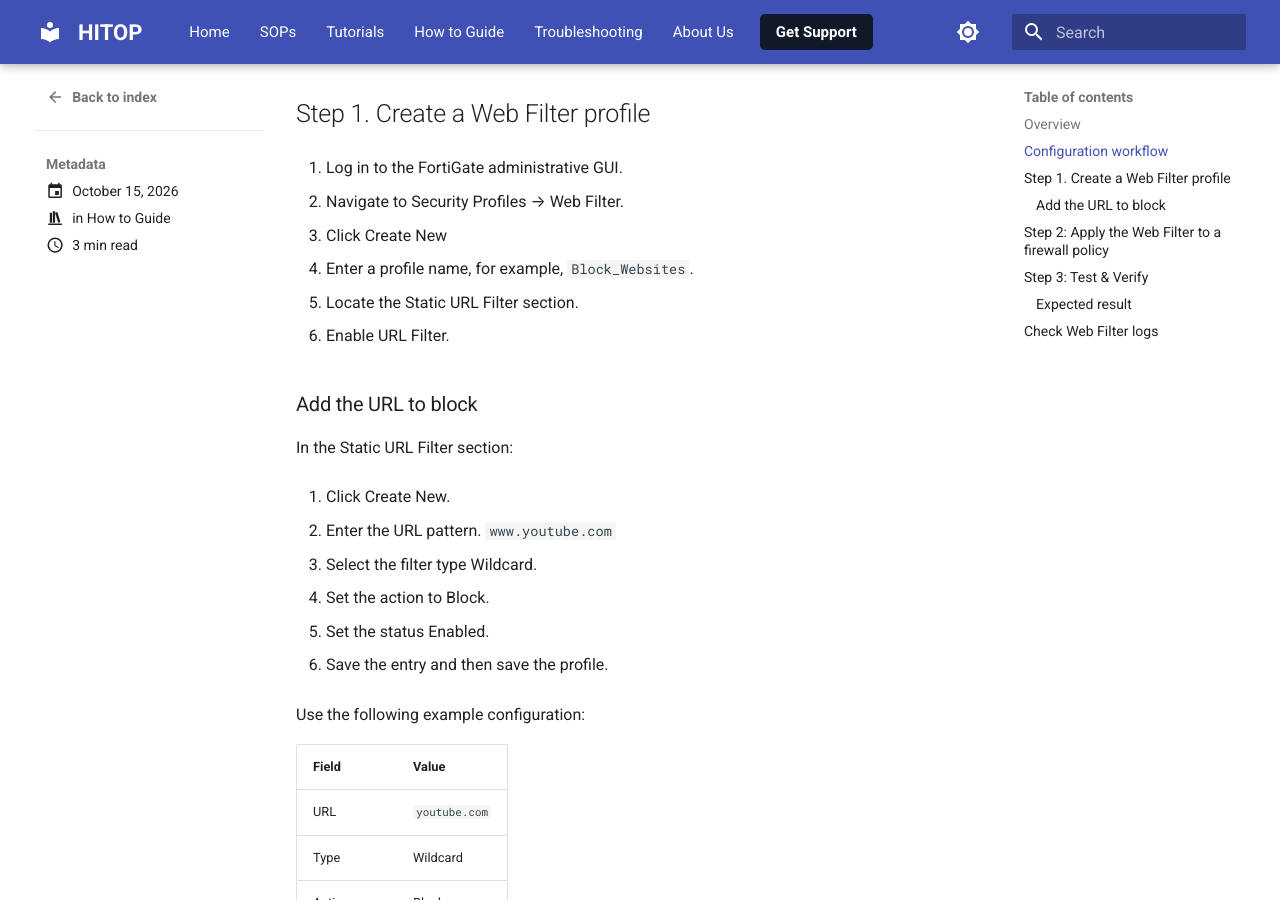
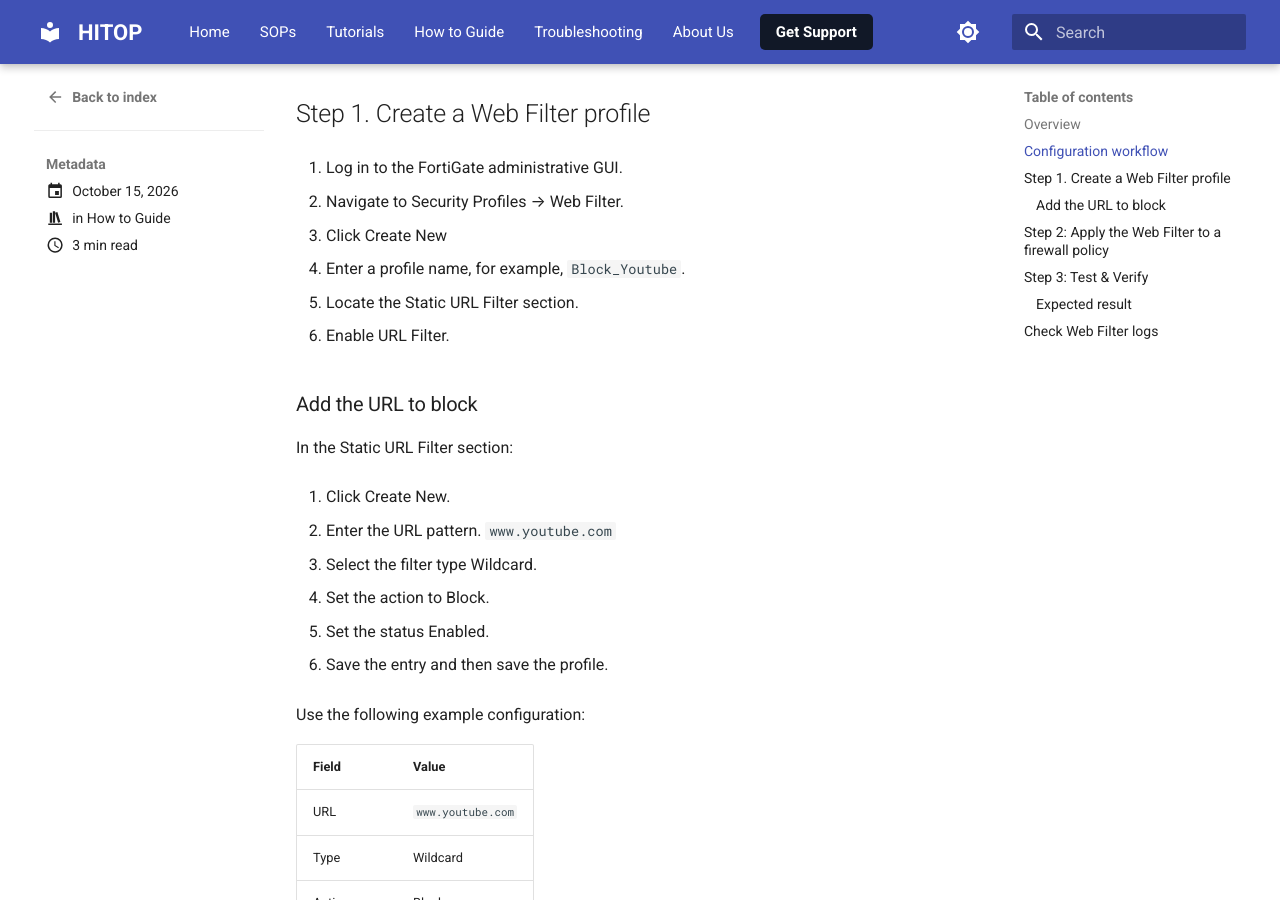
Before and after one commit to Gagan7248/HITOP, an MkDocs documentation site: the page built from docs/blog/posts/how-to-guide/Block a URL on FortiGate Using Web Filter.md, in a window 1280 px wide and 900 px high, scrolled down 1157 px. Built offline with MkDocs 1.6.1 and Material for MkDocs 9.7.7, drawn with Linux system fonts in a browser that asks for light colours; some of the changed text lies outside the part shown.

Commit message:
Update documentation

```diff
--- a/docs/blog/posts/how-to-guide/Block a URL on FortiGate Using Web Filter.md
+++ b/docs/blog/posts/how-to-guide/Block a URL on FortiGate Using Web Filter.md
@@ -407,7 +407,7 @@
 
 3. Click Create New
 
-4. Enter a profile name, for example, `Block_Websites`.
+4. Enter a profile name, for example, `Block_Youtube`.
 
 5. Locate the Static URL Filter section.
 
@@ -432,12 +432,12 @@
 
 Use the following example configuration:
 
-| Field  | Value         |
-| ------ | ------------- |
-| URL    | `youtube.com` |
-| Type   | Wildcard      |
-| Action | Block         |
-| Status | Enabled       |
+| Field  | Value             |
+| ------ | ----------------- |
+| URL    | `www.youtube.com` |
+| Type   | Wildcard          |
+| Action | Block             |
+| Status | Enabled           |
 
 ![FortiGate URL Blocking|533](../../../images/enable-statis-url.png)
 
@@ -455,7 +455,7 @@
 
 5. Enable Web Filter.
 
-6. Select the `Block_Websites` profile created earlier.
+6. Select the `Block_Youtube` profile created earlier.
 
 7. Select `certificate-inspection` under SSL Inspection, as an initial configuration.
 
```
